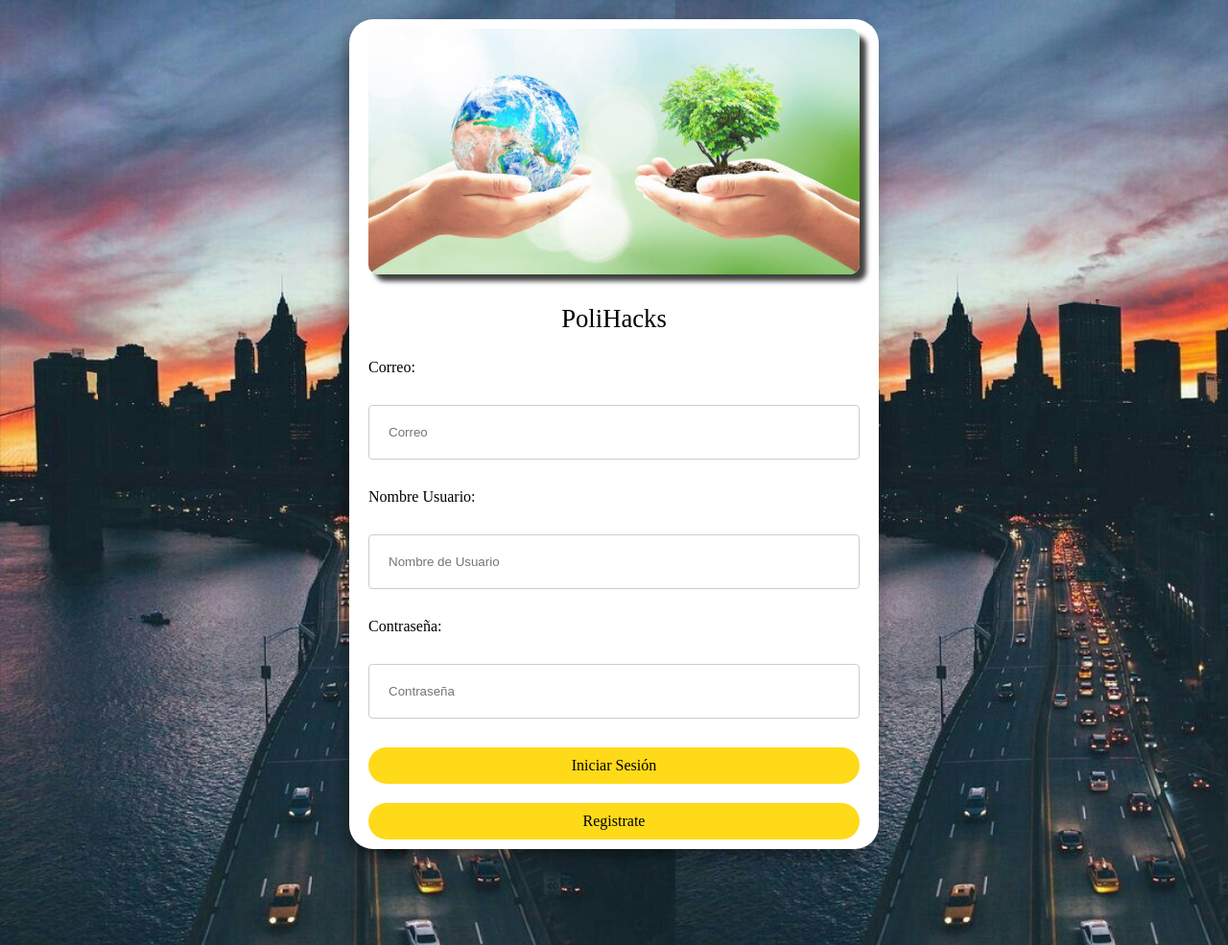
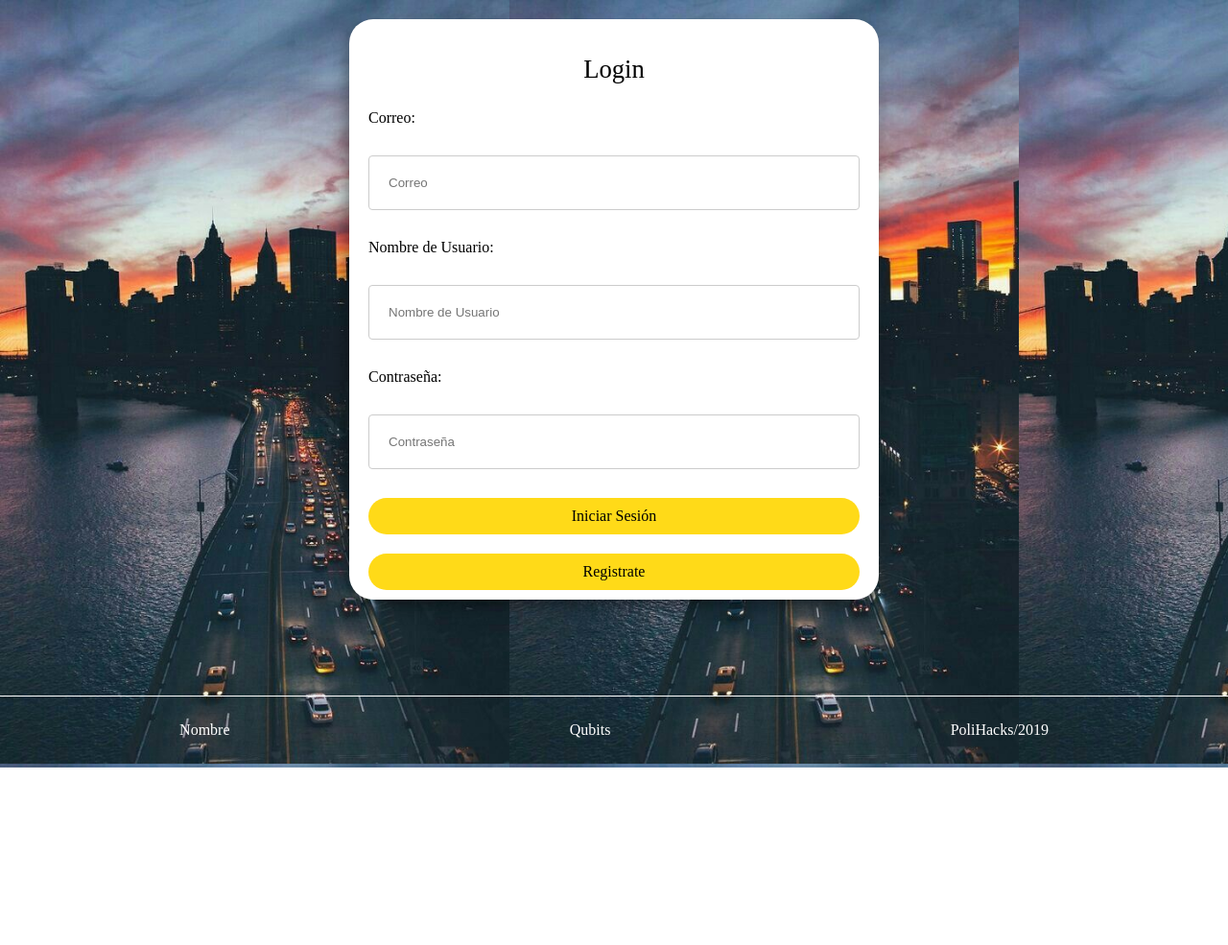
Before and after one commit to juanM20/polihacks, a plain HTML site: page HTML/login.html in a window 1280 px wide. Shown: the top 985 px of the page at 96% size. After the commit the page ends 800 px from the top, so only its background shows below. Drawn offline with Linux system fonts and the light colour scheme.

Commit message:
login final

```diff
--- a/Estilos/sass/login.scss
+++ b/Estilos/sass/login.scss
@@ -24,10 +24,10 @@ body{
 
     p{
       z-index: 2;
-
       text-align: center;
       font-size: 20pt;
     }
+
   }
 
   background-color: #ffffff;
--- a/HTML/login.html
+++ b/HTML/login.html
@@ -8,8 +8,7 @@
   <body>
     <div class="Login">
       <div class="Imagen">
-        <img src="imagenes/fondoLogin.jpg" alt="">
-        <p>PoliHacks</p>
+        <p>Login</p>
       </div>
       <div class="Login-container">
         <div class="Form-login">
@@ -19,7 +18,7 @@
 
               <label for="correo">Correo:</label>
               <input type="text" name="correo" value="" placeholder="Correo">
-              <label for="nombre"> Nombre Usuario:</label>
+              <label for="nombre"> Nombre de Usuario:</label>
               <input type="text" name="nombre" value="" placeholder="Nombre de Usuario">
               <label for="pass"> Contraseña:</label>
               <input type="password" name="pass" value="" placeholder="Contraseña">
```
Also changed, not shown: 1 other file.
